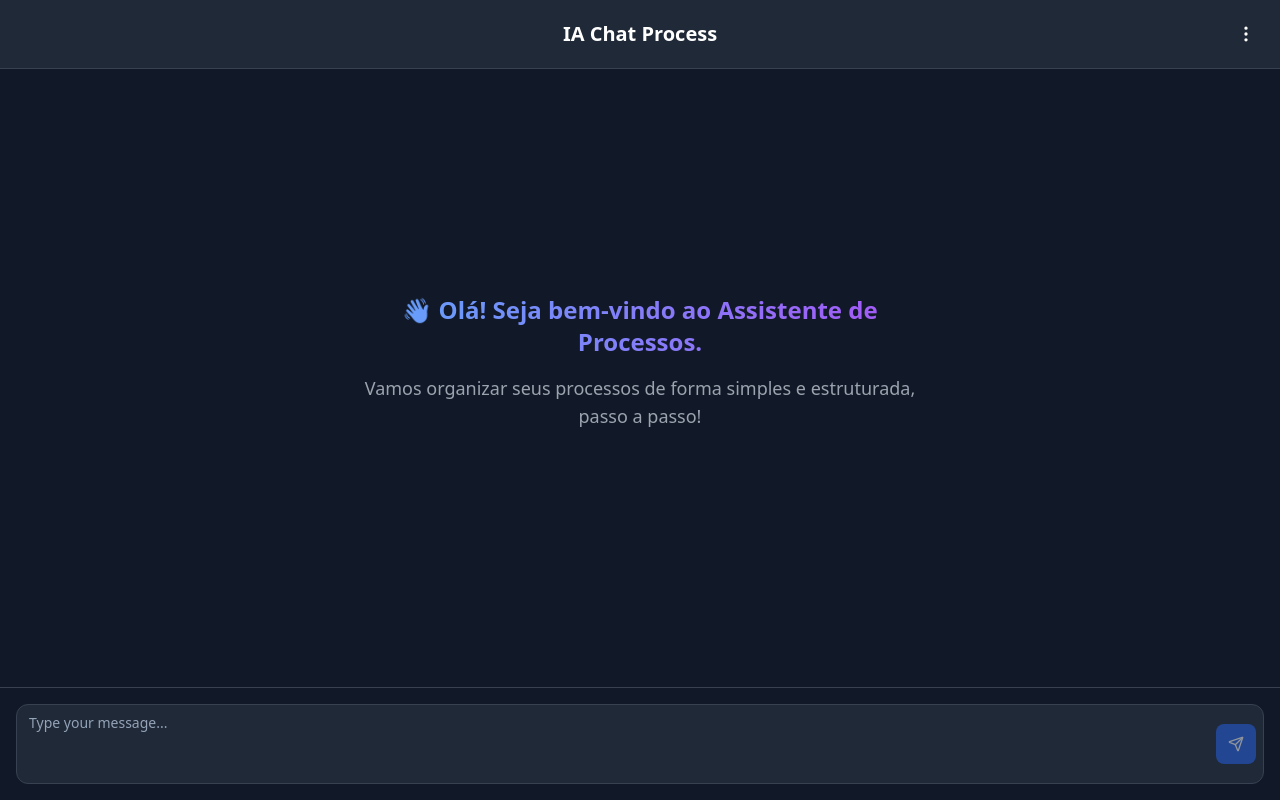
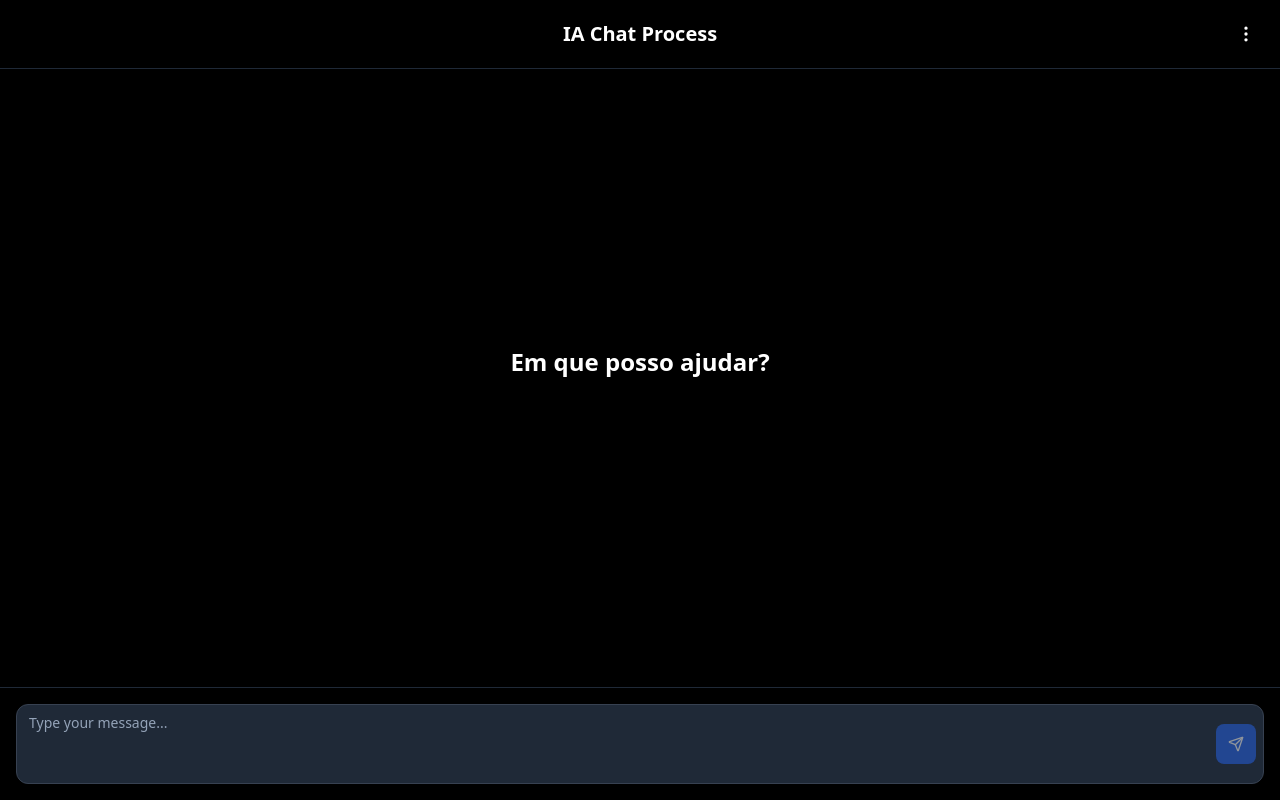
Before and after one commit to luizfjunior/sentinela.chat, a React (Vite) app: page / in a window 1280 px wide. Built offline with nearby package versions, Linux system fonts and the light colour scheme.

Commit message:
Refactor: Apply GPT style and centering
Update the chat interface to match the GPT style, center the content, and use a black color scheme.

```diff
--- a/src/index.css
+++ b/src/index.css
@@ -47,7 +47,7 @@
 
 /* Typing indicator animation */
 .typing-indicator {
-  background-color: #3a3b3c;
+  background-color: #1e1e1e;
   will-change: transform;
   width: auto;
   border-radius: 50px;
@@ -61,7 +61,7 @@
   width: 8px;
   float: left;
   margin: 0 1px;
-  background-color: #9880ff;
+  background-color: #8e8ea0;
   display: block;
   border-radius: 50%;
   opacity: 0.4;
--- a/src/pages/Index.tsx
+++ b/src/pages/Index.tsx
@@ -99,26 +99,26 @@ const Index = () => {
   };
 
   return (
-    <div className="flex flex-col h-screen bg-gray-900 text-white">
+    <div className="flex flex-col h-screen bg-black text-white">
       {/* Header */}
-      <header className="bg-gray-800 p-4 border-b border-gray-700 flex items-center justify-between">
+      <header className="bg-black p-4 border-b border-gray-800 flex items-center justify-between">
         <div className="w-24">
           {/* Empty space to balance the layout */}
         </div>
         <h1 className="text-xl font-semibold text-center flex-grow">IA Chat Process</h1>
         <div className="w-24 flex justify-end">
           <DropdownMenu>
-            <DropdownMenuTrigger className="p-2 rounded-md hover:bg-gray-700 focus:outline-none">
+            <DropdownMenuTrigger className="p-2 rounded-md hover:bg-gray-800 focus:outline-none">
               <svg xmlns="http://www.w3.org/2000/svg" viewBox="0 0 24 24" fill="none" stroke="currentColor" strokeWidth="2" strokeLinecap="round" strokeLinejoin="round" className="w-5 h-5">
                 <circle cx="12" cy="12" r="1"></circle>
                 <circle cx="12" cy="5" r="1"></circle>
                 <circle cx="12" cy="19" r="1"></circle>
               </svg>
             </DropdownMenuTrigger>
-            <DropdownMenuContent align="end" className="bg-gray-800 border-gray-700 text-white">
+            <DropdownMenuContent align="end" className="bg-gray-900 border-gray-800 text-white">
               <DropdownMenuItem
                 onClick={handleClearChat}
-                className="flex items-center gap-2 cursor-pointer hover:bg-gray-700">
+                className="flex items-center gap-2 cursor-pointer hover:bg-gray-800">
                 <Trash2 className="w-4 h-4" />
                 <span>Limpar conversa</span>
               </DropdownMenuItem>
@@ -128,12 +128,11 @@ const Index = () => {
       </header>
 
       {/* Chat Messages */}
-      <div className="flex-1 overflow-y-auto p-4 space-y-4">
+      <div className="flex-1 overflow-y-auto p-4 space-y-4 bg-black">
         {messages.length === 0 ? (
           <div className="flex items-center justify-center h-full">
             <div className="text-center max-w-xl mx-auto space-y-4">
-              <h2 className="font-bold bg-gradient-to-r from-blue-400 to-purple-500 bg-clip-text text-transparent text-2xl">👋 Olá! Seja bem-vindo ao Assistente de Processos.</h2>
-              <p className="text-gray-400 text-lg">Vamos organizar seus processos de forma simples e estruturada, passo a passo!</p>
+              <h2 className="font-bold text-2xl text-white">Em que posso ajudar?</h2>
             </div>
           </div>
         ) : (
@@ -141,7 +140,7 @@ const Index = () => {
         )}
         {loading && (
           <div className="flex items-center space-x-2">
-            <div className="h-8 w-8 rounded-full bg-gray-700 flex items-center justify-center">
+            <div className="h-8 w-8 rounded-full bg-gray-800 flex items-center justify-center">
               <span className="text-sm">AI</span>
             </div>
             <div className="typing-indicator">
@@ -155,7 +154,7 @@ const Index = () => {
       </div>
 
       {/* Chat Input */}
-      <div className="p-4 border-t border-gray-700">
+      <div className="p-4 border-t border-gray-800 bg-black">
         <ChatInput onSendMessage={handleSendMessage} isLoading={loading} />
       </div>
     </div>
```
